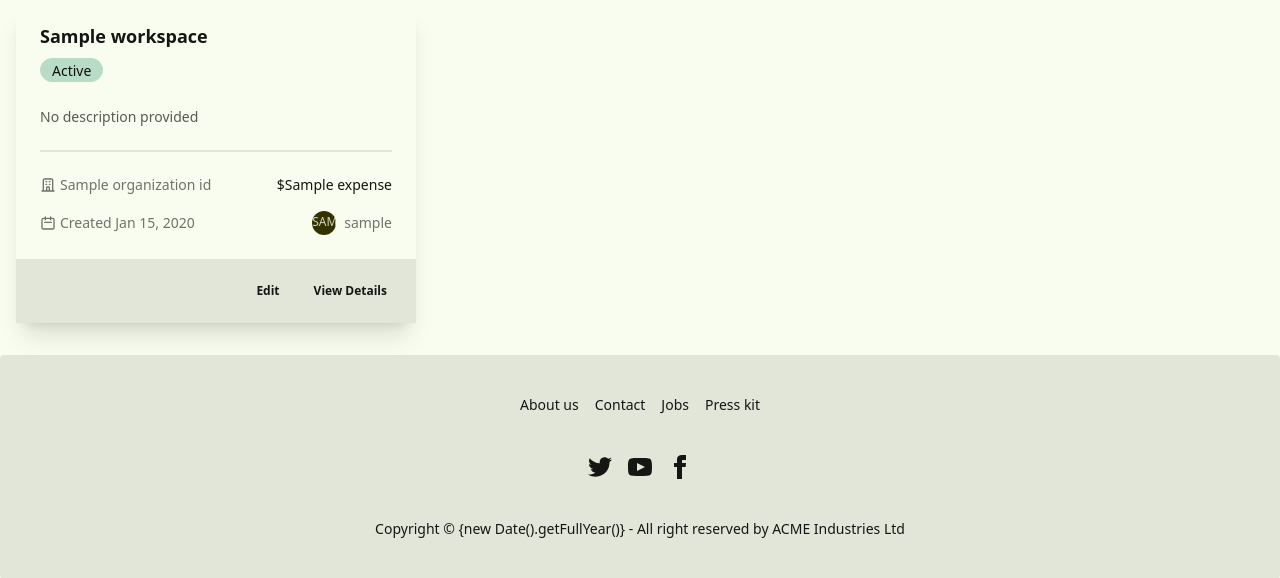
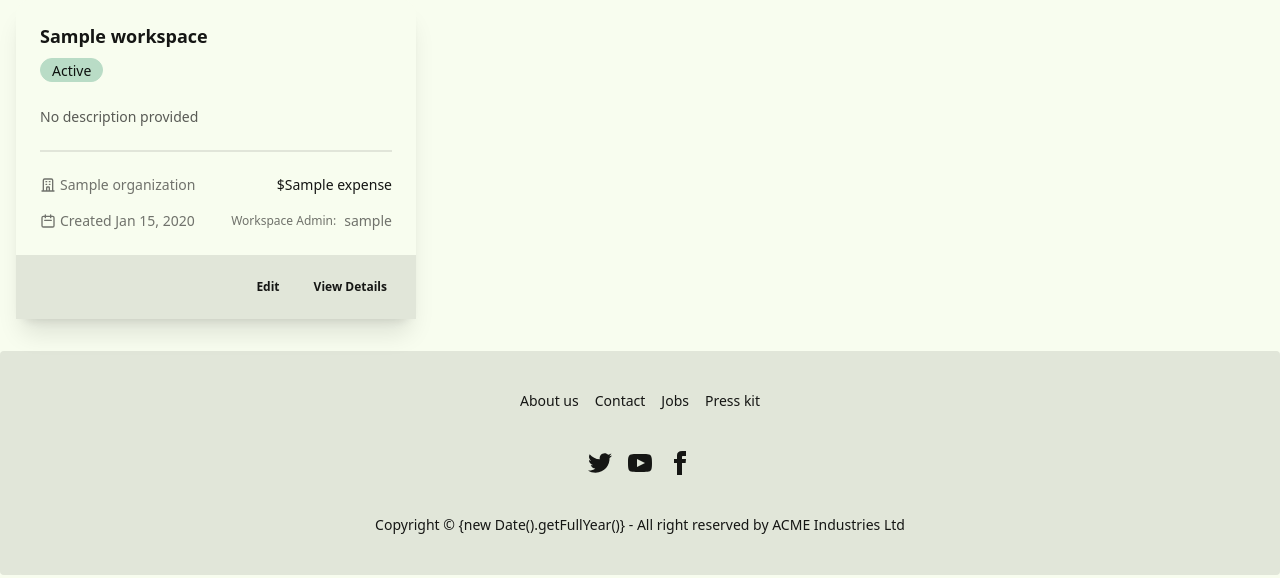
Before and after one commit to Burmese-AI/Fyndora, a Django app: template apps/workspaces/templates/workspaces/workspaces_list.html in a window 1280 px wide. Shown: the part 197-775 px from the top of the page. Run offline with Django 3.2, Linux system fonts and the light colour scheme; the template is opened without the code that fills it: most values are stand-ins (such as "Sample title", 1, 10 or a date in 2020); style sheets or scripts are compiled from the project's sources.

Commit message:
Update templates in organizations and workspaces apps for improved data display; format expense values and correct organization reference in workspace list.

```diff
--- a/apps/organizations/templates/organizations/home.html
+++ b/apps/organizations/templates/organizations/home.html
@@ -43,7 +43,7 @@
                         Created {{ organization.created_at|date:"M d, Y" }}
                     </div>
                     <div class="font-medium">
-                        {{ organization.organization_expense }}
+                        {{ organization.expense|floatformat:2 }}
                     </div>
                 </div>
             </div>
--- a/apps/workspaces/templates/workspaces/workspaces_list.html
+++ b/apps/workspaces/templates/workspaces/workspaces_list.html
@@ -47,7 +47,7 @@
                             <svg xmlns="http://www.w3.org/2000/svg" class="h-4 w-4 mr-1" fill="none" viewBox="0 0 24 24" stroke="currentColor">
                                 <path stroke-linecap="round" stroke-linejoin="round" stroke-width="2" d="M19 21V5a2 2 0 00-2-2H7a2 2 0 00-2 2v16m14 0h2m-2 0h-5m-9 0H3m2 0h5M9 7h1m-1 4h1m4-4h1m-1 4h1m-5 10v-5a1 1 0 011-1h2a1 1 0 011 1v5m-4 0h4" />
                             </svg>
-                            {{ workspace.organization_id.title }}
+                            {{ workspace.organization.title }}
                         </div>
                     </div>
                     <div class="font-medium">
@@ -63,14 +63,10 @@
                             </svg>
                             Created {{ workspace.created_at|date:"M d, Y" }}
                         </div>
-                        {% if workspace.workspace_admin_id %}
+                        {% if workspace.workspace_admin %}
                         <div class="flex items-center">
-                            <div class="avatar placeholder">
-                                <div class="bg-neutral text-neutral-content rounded-full w-6">
-                                    <span class="text-xs">{{ workspace.workspace_admin_id.user_id.username|first|upper }}</span>
-                                </div>
-                            </div>
-                            <span class="ml-2">{{ workspace.workspace_admin_id.user_id.username }}</span>
+                            <span class="text-xs">Workspace Admin:</span>
+                            <span class="ml-2">{{ workspace.workspace_admin.user.username }}</span>
                         </div>
                         {% endif %}
                     </div>
--- a/config/settings.py
+++ b/config/settings.py
@@ -25,10 +25,10 @@ env = environ.Env(
 )
 
 # Read .env file
-environ.Env.read_env(BASE_DIR / ".env")
+# environ.Env.read_env(BASE_DIR / ".env")
 
 # # Read .env.local file
-# environ.Env.read_env(BASE_DIR / ".env.local")
+environ.Env.read_env(BASE_DIR / ".env.local")
 
 # SECURITY WARNING: keep the secret key used in production secret!
 SECRET_KEY = env("DJANGO_SECRET_KEY")
```
Also changed, not shown: apps/organizations/migrations/0004_remove_organization_unique_organization_and_more.py (added), apps/workspaces/migrations/0003_remove_workspace_unique_workspace_in_organization_and_more.py (added).
